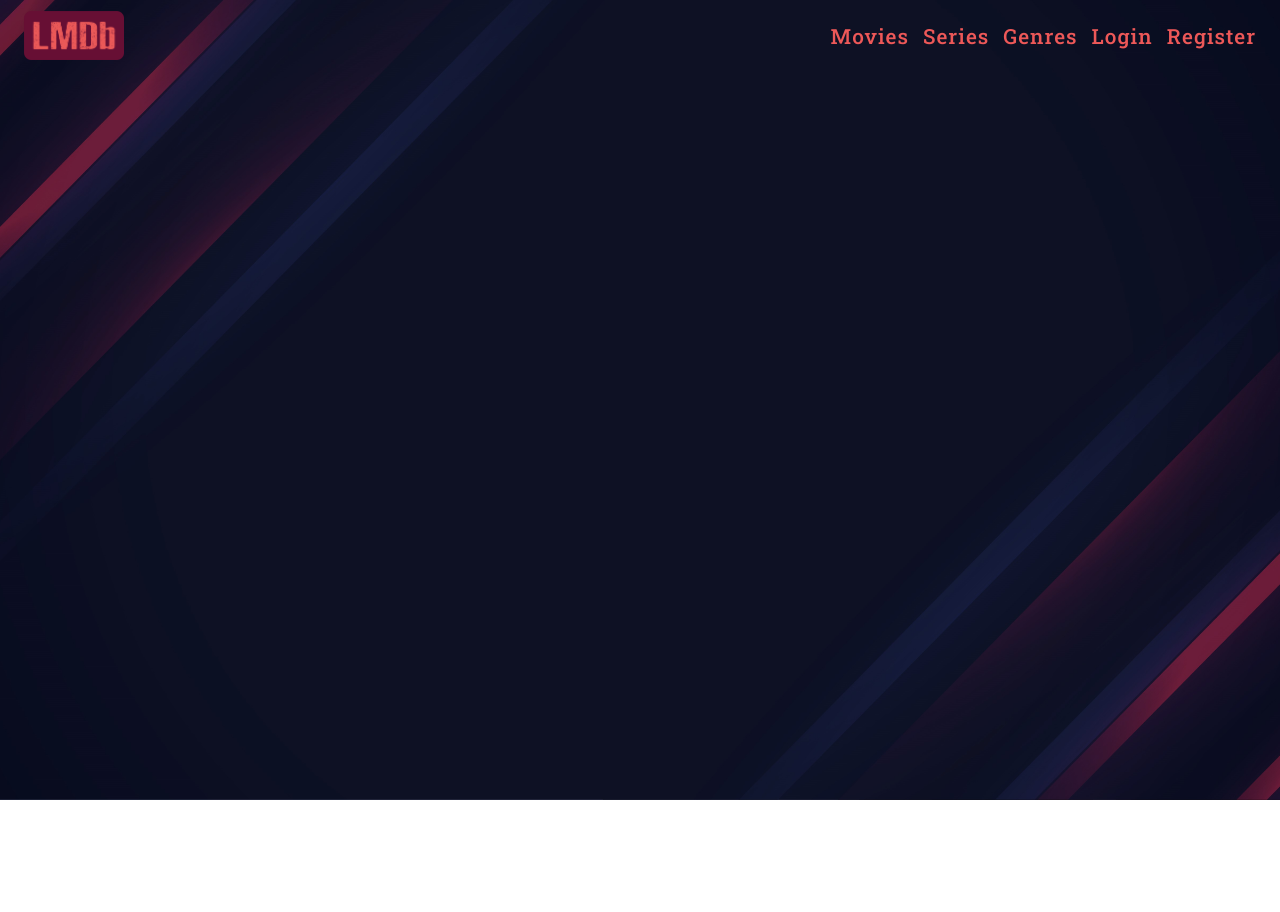
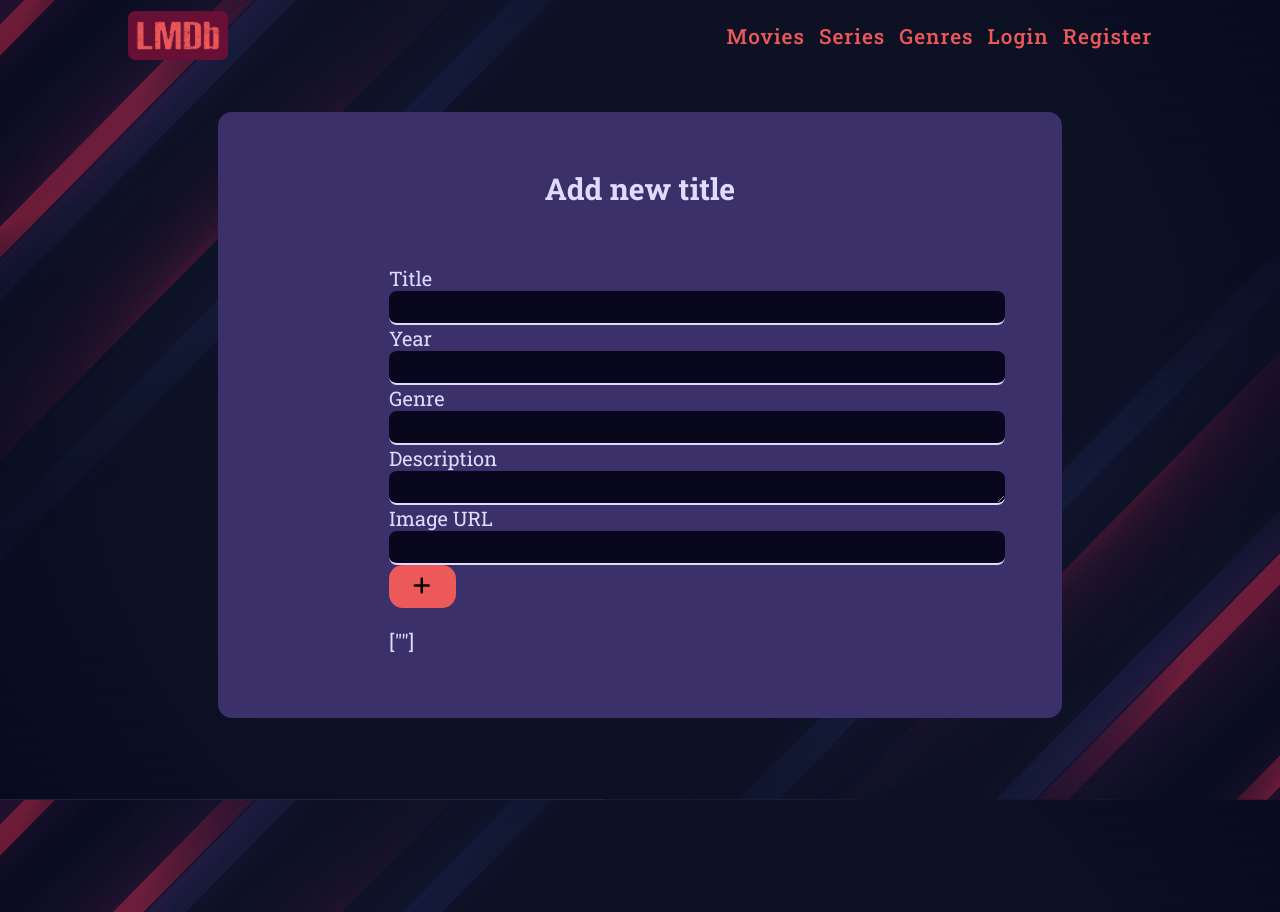
Before and after one commit to LiaPetrova/LMDb, a React (Create React App) app: page /add in a window 1280 px wide. Before the commit the page ends 800 px from the top, so only its background shows below. Built offline with nearby package versions, Linux system fonts and the light colour scheme; no server answers.

Commit message:
implement add new title

```diff
--- a/public/index.html
+++ b/public/index.html
@@ -3,7 +3,7 @@
   <head>
     <meta charset="utf-8" />
     <link rel="icon" href="%PUBLIC_URL%/favicon.ico" />
-    <!-- <link rel="stylesheet" href="https://kit.fontawesome.com/a36c30ea77.css" crossorigin="anonymous"> -->
+    <link rel="stylesheet" href="https://cdnjs.cloudflare.com/ajax/libs/font-awesome/6.3.0/css/all.min.css" integrity="sha512-SzlrxWUlpfuzQ+pcUCosxcglQRNAq/DZjVsC0lE40xsADsfeQoEypE+enwcOiGjk/bSuGGKHEyjSoQ1zVisanQ==" crossorigin="anonymous" referrerpolicy="no-referrer" />
     <meta name="viewport" content="width=device-width, initial-scale=1" />
     <meta name="theme-color" content="#000000" />
     <meta
--- a/src/App.css
+++ b/src/App.css
@@ -1,7 +1,8 @@
-.App {
-
+.width {
+    width: 80%;
+    margin: 0 auto;
 }
 
-.width {
-    width: 80%;
+.main {
+    margin-top: 7rem;
 }
--- a/src/App.js
+++ b/src/App.js
@@ -1,25 +1,31 @@
 import { Route, Routes } from 'react-router-dom';
-import styles from './App.css';
+import './App.css';
 import { Header } from './components/layout/Header/Header';
 import { Login } from './components/auth/Login/Login';
 import { Logout } from './components/auth/Logout/Logout';
 import Register from './components/auth/Register/Register';
 import Reset from './components/auth/Reset/Reset';
 import { AuthProvider } from './contexts/AuthContext';
+import { Home } from './pages/Home/Home';
+import { AddNew } from './pages/Admin/AddNew/AddNew';
 
 function App() {
 
     return (
 
-        <div className={`${styles.App} ${styles.width}`}>
+        <div className='width'>
             <AuthProvider>
                 <Header />
+                <main className="main">
                 <Routes>
+                    <Route path='/' element={<Home />} />
+                    <Route path='/add' element={<AddNew />} />
                     <Route path='/login' element={<Login />} />
                     <Route path='/register' element={<Register />} />
                     <Route path='/logout' element={<Logout />} />
                     <Route path='/reset' element={<Reset />} />
                 </Routes>
+                </main>
             </AuthProvider>
         </div>
     );
--- a/src/components/Home/Hero/Hero.js
+++ b/src/components/Home/Hero/Hero.js
@@ -0,0 +1,12 @@
+import { Link } from 'react-router-dom';
+import styles from './Hero.module.css';
+
+export const Hero = () => {
+    return (
+        <div className={styles.hero}>
+            <h1 className={styles['main-title']}>Join the community of LMDb now!</h1>
+            <h2 className={styles['sub-title']}>Here we share the passion for old and new movies and series!</h2>
+            <button className='btn btn-primary box-shadow'><Link className='link' to='/register'>Register</Link></button>
+        </div>
+    );
+}
--- a/src/components/Home/Hero/Hero.module.css
+++ b/src/components/Home/Hero/Hero.module.css
@@ -0,0 +1,21 @@
+.hero  {
+    font-size: 24px;
+    text-align: center;
+    padding: 3rem;
+    text-shadow: 0.5px 0.5px 0.5px rgb(197, 60, 60), 0 0 0.1em rgb(54, 54, 250), 0 0 0.1em rgb(174, 89, 243);
+}
+
+.main-title {
+    color: var(--clr-light-text);
+    margin: 0;
+    margin-bottom: 1rem;
+    font-weight: 900;
+}
+
+.sub-title {
+    color: var(--clr-light-text);
+    margin: 0;
+    margin-bottom: 2rem;
+    font-weight: 500;
+
+}
--- a/src/components/layout/Header/Header.js
+++ b/src/components/layout/Header/Header.js
@@ -5,15 +5,19 @@ import styles from './Header.module.css';
 
 export const Header = () => {
 
-    const { currentUser } = useAuthContext();
+    const { currentUser, isAdmin } = useAuthContext();
     return (
-        <header className={styles.header}>
+        <header className={`${styles.header} width`}>
             <div className={styles.logo}>
                 <Link to='/'><img src={logo} alt="" className={styles["logo-img"]} /></Link>
             </div>
 
             <nav className={styles['nav-desctop']}>
                 <ul className={styles["nav-list"]}>
+                    {isAdmin &&
+                        <li className={styles["nav-list-item"]}>
+                            <Link to="/add" className={styles.link}>Add</Link>
+                        </li>}
                     <li className={styles["nav-list-item"]}>
                         <Link to="/movies" className={styles.link}>Movies</Link>
                     </li>
--- a/src/components/layout/Header/Header.module.css
+++ b/src/components/layout/Header/Header.module.css
@@ -30,6 +30,6 @@
 .nav-desctop .nav-list .link {
     font-size: 1.3rem;
     letter-spacing: 1px;
-    color: #ED5858;
+    color: var(--clr-primary);
     text-decoration: none;
 }
--- a/src/contexts/AuthContext.js
+++ b/src/contexts/AuthContext.js
@@ -8,19 +8,21 @@ export const useAuthContext = () => useContext(AuthContext);
 
 export const AuthProvider = ({ children }) => {
     const [currentUser, setCurrentUser] = useState(useAuthState(auth));
+    const [isAdmin, setIsAdmin] = useState(false);
     const [loading, setLoading] = useState(true);
 
     useEffect(() => {
-        const unsubscribe = onAuthStateChanged(auth, (user) => {
-            setCurrentUser(user);
-            setLoading(false);
-        }, []);
+        const unsubscribe = onAuthStateChanged(auth, (user) => setCurrentUser(user));
+
+        setIsAdmin(currentUser?.uid === process.env.REACT_APP_ADMIN_UID);
+        console.log(isAdmin);
+        setLoading(false);
 
         return unsubscribe;
-    }, []);
+    }, [currentUser, isAdmin]);
 
     return (
-        <AuthContext.Provider value={{currentUser , loading}}>
+        <AuthContext.Provider value={{ currentUser, loading, isAdmin }}>
             {!loading && children}
         </AuthContext.Provider>
     )
--- a/src/index.css
+++ b/src/index.css
@@ -1,5 +1,15 @@
 @import-normalize;
 @import url('https://fonts.googleapis.com/css2?family=Roboto+Slab:wght@100;200;300;400;500;600;700&display=swap');
+
+:root {
+    --clr-primary: #ED5858;
+    --clr-secondary: #410E23;
+    --clr-dark-bgn: #09071e;
+    --clr-light-bgn: #3b3069;
+    --clr-dark-text: #5A558B;
+    --clr-light-text: #9f98dd;
+    --clr-light-violet: #e0dcff;
+}
 
 body {
     margin: 0;
@@ -14,3 +24,23 @@ body {
     margin: 0;
     padding: 0;
 }
+
+.btn {
+    background-color: var(--clr-primary);
+    padding: 10px 24px;
+    border-radius: 14px;
+    font-size: 20px;
+    font-weight: 700;
+    border: none;
+    letter-spacing: 1.2px;
+}
+
+.btn .link {
+    text-decoration: none;
+    color: var(--clr-light-violet);
+
+}
+
+.box-shadow {
+    box-shadow: 0 20px 25px -5px rgb(0 0 0 / 0.1), 0 8px 10px -6px rgb(0 0 0 / 0.1);
+}
--- /dev/null
+++ b/src/pages/Admin/AddNew/AddNew.js
@@ -0,0 +1,74 @@
+import { useState } from 'react';
+import styles from './AddNew.module.css';
+
+export const AddNew = () => {
+
+    const [imageList, setImageList] = useState(['']);
+
+    const addNewInput = (e) => {
+        e.preventDefault();
+        return (
+            <input type="text" id='imgUrl' name='imgUrl' className={styles.input} />
+        );
+    };
+
+    const handleInputChange = (e, index) => {
+        const { value } = e.target;
+        const list = [...imageList];
+        list[index] = value;
+        setImageList(list);
+    };
+
+    // handle click event of the Remove button
+    const handleRemoveClick = (e, index) => {
+        e.preventDefault();
+        const list = [...imageList];
+        list.splice(index, 1);
+        setImageList(list);
+    };
+
+    // handle click event of the Add button
+    const handleAddClick = () => {
+        setImageList([...imageList, '']);
+    };
+
+    return (
+        <section action="" className={styles['form']}>
+            <h2 className={styles.heading}>Add new title</h2>
+            <form action="" className={styles.form}>
+                <label htmlFor="title">Title</label>
+                <input type="text" name='title' id='title' className={styles.input} />
+                <label htmlFor="year">Year</label>
+                <input type="number" name='year' id='year' className={styles.input} />
+                <label htmlFor="genre">Genre</label>
+                <input type="text" name='genre' id='genre' className={styles.input} />
+                <label htmlFor="desc">Description</label>
+                <textarea name='desc' id='desc' className={styles.input} />
+                <div className={styles.images}>
+                    <label htmlFor="imgUrl">Image URL</label>
+                    {/* <button onClick={addNewInput} className={`btn`}><i className="fa-solid fa-plus"></i></button> */}
+                    {imageList.map((x, i) => {
+                        return (
+                            <div className="box" key={i}>
+                                <input
+                                className={styles.input}
+                                    name="imgUrl"
+                                    value={x}
+                                    onChange={e => handleInputChange(e, i)}
+                                />
+
+                                <div className="btn-box">
+                                    {imageList.length !== 1 && <button
+                                        className="btn"
+                                        onClick={(e) => handleRemoveClick(e, i)}><i className="fa-solid fa-minus"></i></button>}
+                                    {imageList.length - 1 === i && <button className="btn" onClick={handleAddClick}><i className="fa-solid fa-plus"></i></button>}
+                                </div>
+                            </div>
+                        );
+                    })}
+                    <div style={{ marginTop: 20 }}>{JSON.stringify(imageList)}</div>
+                </div>
+            </form>
+        </section>
+    )
+};
--- /dev/null
+++ b/src/pages/Admin/AddNew/AddNew.module.css
@@ -0,0 +1,32 @@
+.form {
+    font-size: 20px;
+    color: var(--clr-light-violet);
+    margin: 0 auto;
+    padding: 2rem 4rem;
+    background-color: var(--clr-light-bgn);
+    max-width: 70%;
+    border-radius: 14px;
+}
+
+.heading {
+    text-align: center;
+}
+
+.input {
+    display: block;
+    background-color:var(--clr-dark-bgn);
+    border: none;
+    border-bottom:2px solid var(--clr-light-violet);
+    border-radius: 8px;
+    width: 600px;
+    height: 30px;
+    color: var(--clr-light-text);
+    font-size: 18px;
+    padding: 1px 8px;
+
+}
+
+.icon {
+    font-size: 17px;
+    color: var(--clr-light-text);
+}
--- /dev/null
+++ b/src/pages/Home/Home.js
@@ -0,0 +1,15 @@
+import { Hero } from "../../components/Home/Hero/Hero"
+import { useAuthContext } from "../../contexts/AuthContext";
+
+export const Home = () => {
+
+    const { currentUser } = useAuthContext();
+    return (
+        <>
+            {!currentUser &&
+            <Hero />
+            }
+        </>
+
+    );
+}
```
